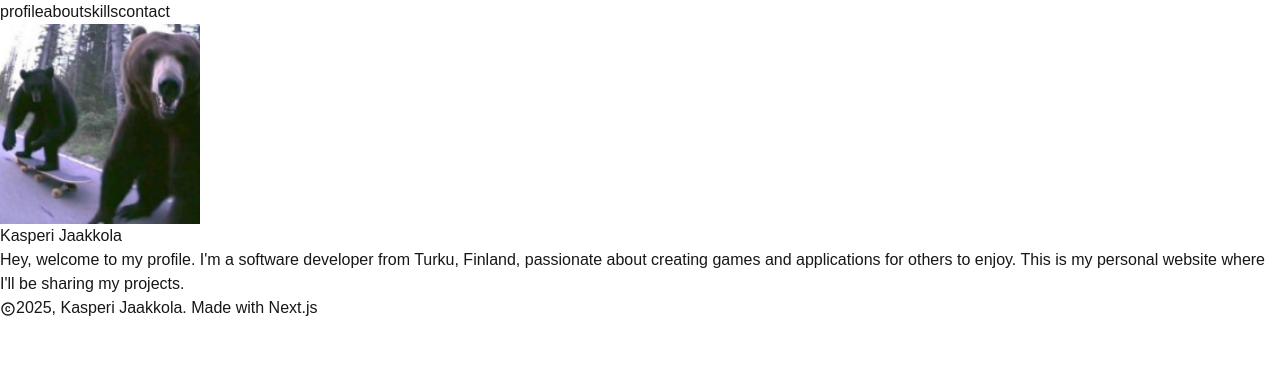
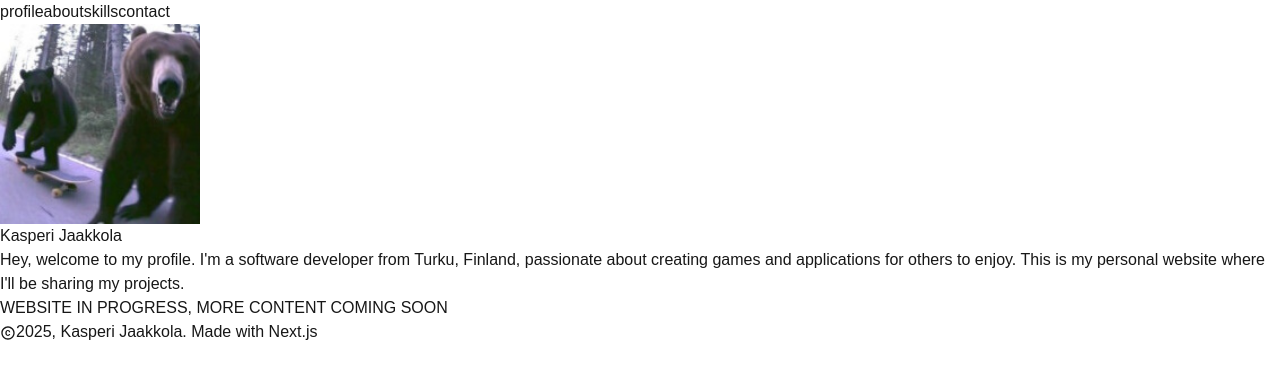
Before and after one commit to qkas/qkas.github.io, a Next.js app: page / in a window 1280 px wide. Shown: the top 378 px of the page. Built offline with nearby package versions, Linux system fonts and the light colour scheme.

Commit message:
Moved temp space into page.tsx and added wip info

```diff
--- a/src/app/page.tsx
+++ b/src/app/page.tsx
@@ -6,6 +6,8 @@ export default function Home() {
     <div>
       <Header/>
       <TopSection/>
+      <div className="my-20 font-[family-name:var(--font-geist-mono)]">WEBSITE IN PROGRESS, MORE CONTENT COMING SOON</div>
+      <div className="my-96">{/* temporary space for footer */}</div>
     </div>
   );
 }
--- a/src/components/top-section.tsx
+++ b/src/components/top-section.tsx
@@ -36,12 +36,7 @@ export default function TopSection() {
             This is my personal website where I'll be sharing my projects.
           </section>
         </div>
-      {/* <div className="ml-auto">
-        <h1 className="font-bold text-3xl">Level <span className="border-foreground text-xl font-light border-2 p-1 text-md rounded-full">10</span></h1>
-        <p className="mt-5">Still learning...</p>
-      </div> */}
       </div>
-      <div className="my-96">{/* temporary space for footer */}</div>
     </main>
   )
 }
```
Lines whose indentation alone changed are shown as unchanged.
